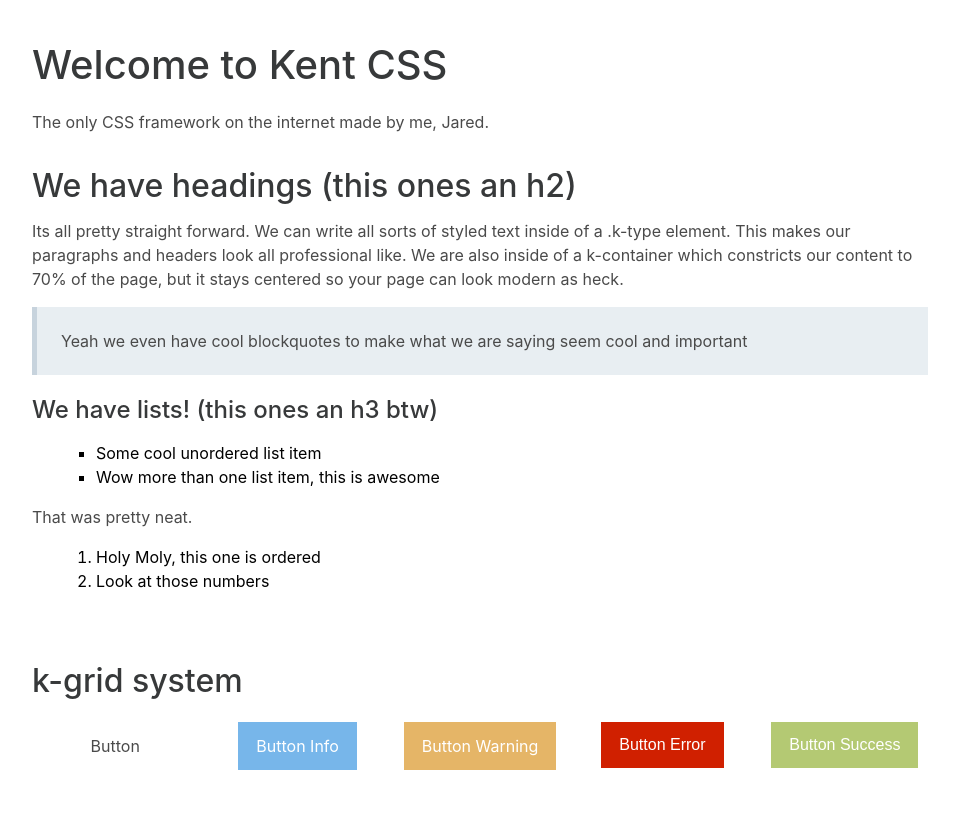
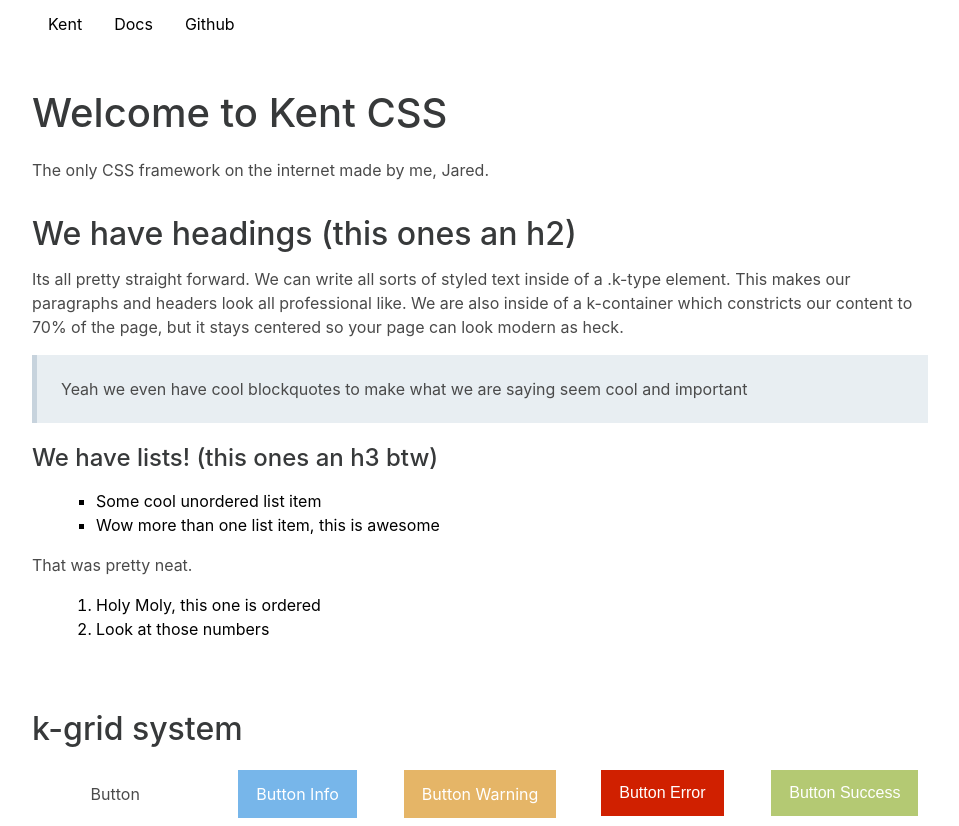
Before and after one commit to Jaredk3nt/Kent, a plain HTML site: page index.html in a window 1280 px wide. Shown: the whole page, without its empty margins (160-1119 px from the left). Before the commit the page ends 800 px from the top, so only its background shows below. Drawn offline with Linux system fonts and the light colour scheme.

Commit message:
Beginning work on #2 .k-navbar

```diff
--- a/index.html
+++ b/index.html
@@ -9,7 +9,24 @@
 </head>
 
 <body>
-    <div class="k-container" style="margin-top: 1em;">
+    <div class="k-nav">
+        <div class="k-container">
+
+            <div class="k-logo">
+                Kent
+            </div>
+            <div class="k-nav-list">
+                <div class="k-nav-item">
+                    Docs
+                </div>
+                <div class="k-nav-item">
+                    Github
+                </div>
+            </div>
+
+        </div>
+    </div>
+    <div class="k-container">
         <div class="k-type">
             <h1>Welcome to Kent CSS</h1>
             <p>The only CSS framework on the internet made by me, Jared.</p>
--- a/kent.scss
+++ b/kent.scss
@@ -4,4 +4,5 @@
 @import "src/base/basics";
 @import "src/base/type";
 @import "src/buttons/buttons";
-@import "src/grid/grid.scss";
+@import "src/grid/grid";
+@import "src/navbar/navbar"
--- /dev/null
+++ b/src/navbar/navbar.scss
@@ -0,0 +1,49 @@
+
+.k-nav {
+    min-height: 3em;
+    position: relative;
+    display: flex;
+    flex-direction: row;
+    align-items: stretch;
+    width: 100%;
+
+    & > .k-container {
+        display: flex;
+        flex-direction: row;
+    }
+
+    &.sticky {
+        position: absolute;
+    }
+
+    .k-logo {
+        width:auto;
+        flex-grow: 0;
+        flex-shrink: 0;
+        display: flex;
+        justify-content: center;
+        align-items: center;
+        padding: 0.5em 1em;
+    }
+
+    .k-nav-list {
+        display: flex;
+        align-items: stretch;
+
+        .k-nav-item {
+            width: auto;
+            position: relative;
+            display: flex;
+            flex-grow: 0;
+            flex-shrink: 0;
+            padding: 0.5em 1em;
+            justify-content: center;
+            align-items: center;
+            cursor: pointer;
+
+            &:hover {
+
+            }
+        }
+    }
+}
```
Also changed, not shown: css/kent.css, 1 other file.
